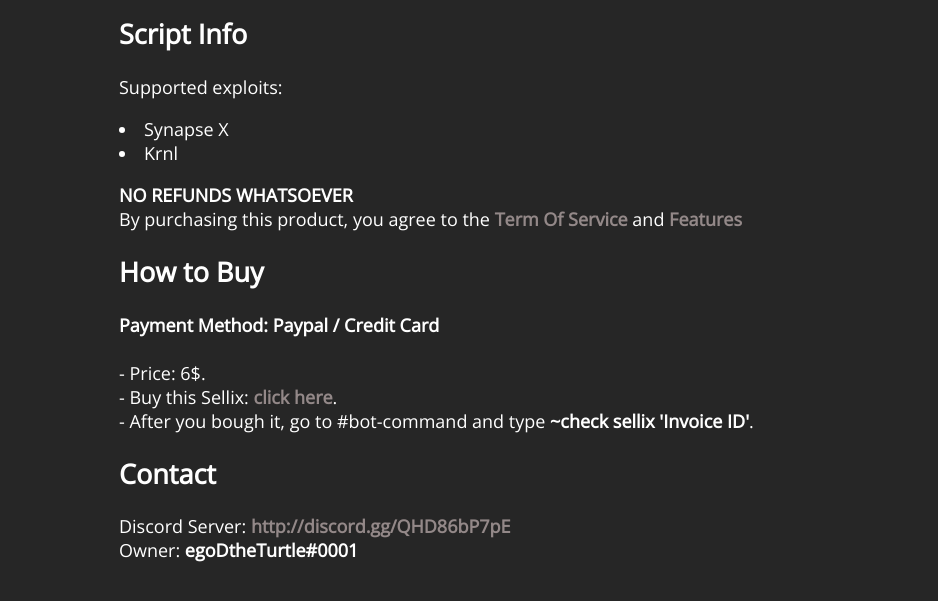
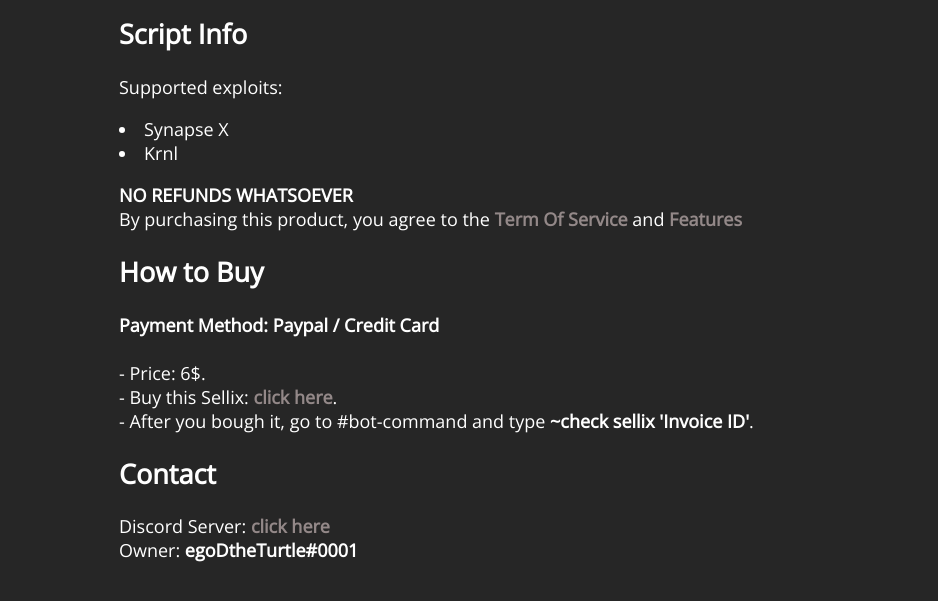
Before and after one commit to portaltree/egod_website, a plain HTML site: page index.html in a window 1280 px wide. Shown: the part 103-704 px from the top of the page, without its empty margins (171-1109 px from the left). Drawn offline with nearby package versions, Linux system fonts and the light colour scheme.

Commit message:
Update index.html

```diff
--- a/index.html
+++ b/index.html
@@ -43,7 +43,7 @@
 
         <h2>Contact</h2>
         <p>
-            Discord Server: <a href="http://discord.gg/QHD86bP7pE" target="_blank"><b>http://discord.gg/QHD86bP7pE</b></a><br>
+            Discord Server: <a href="http://discord.gg/QHD86bP7pE" target="_blank"><b>click here</b></a><br>
             Owner: <b>egoDtheTurtle#0001</b>
         </p>
     </div>
```
